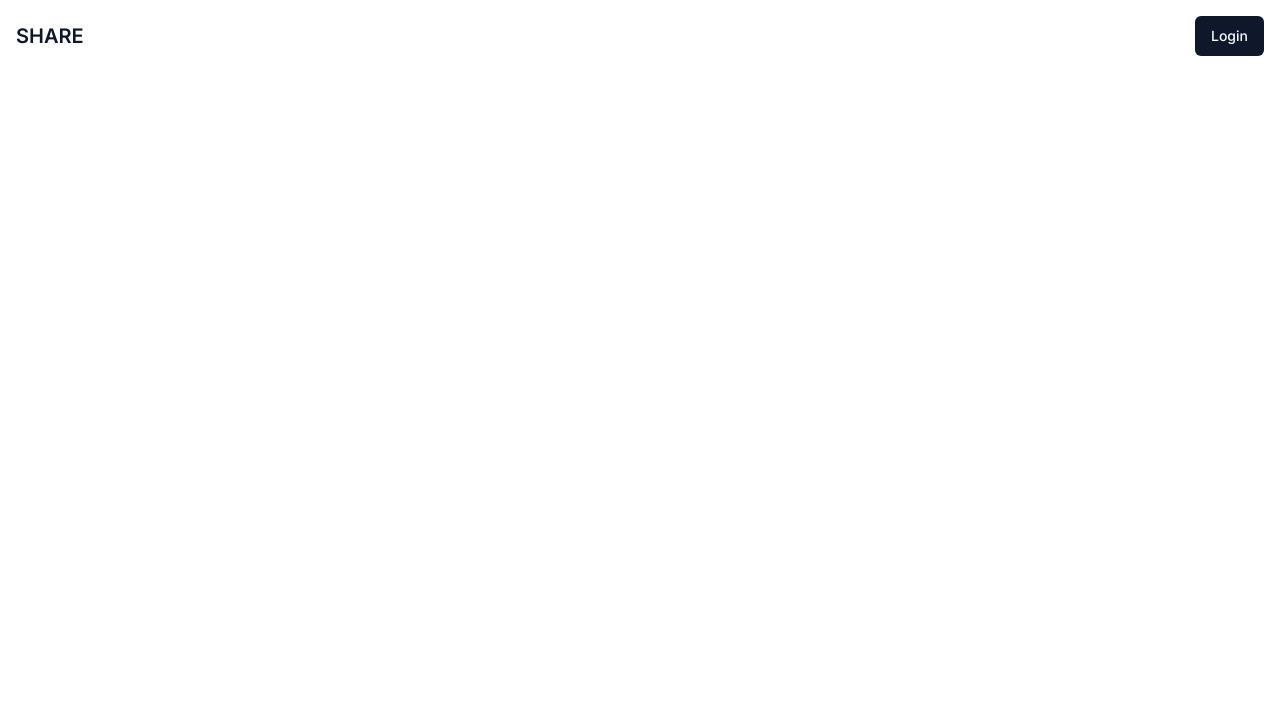
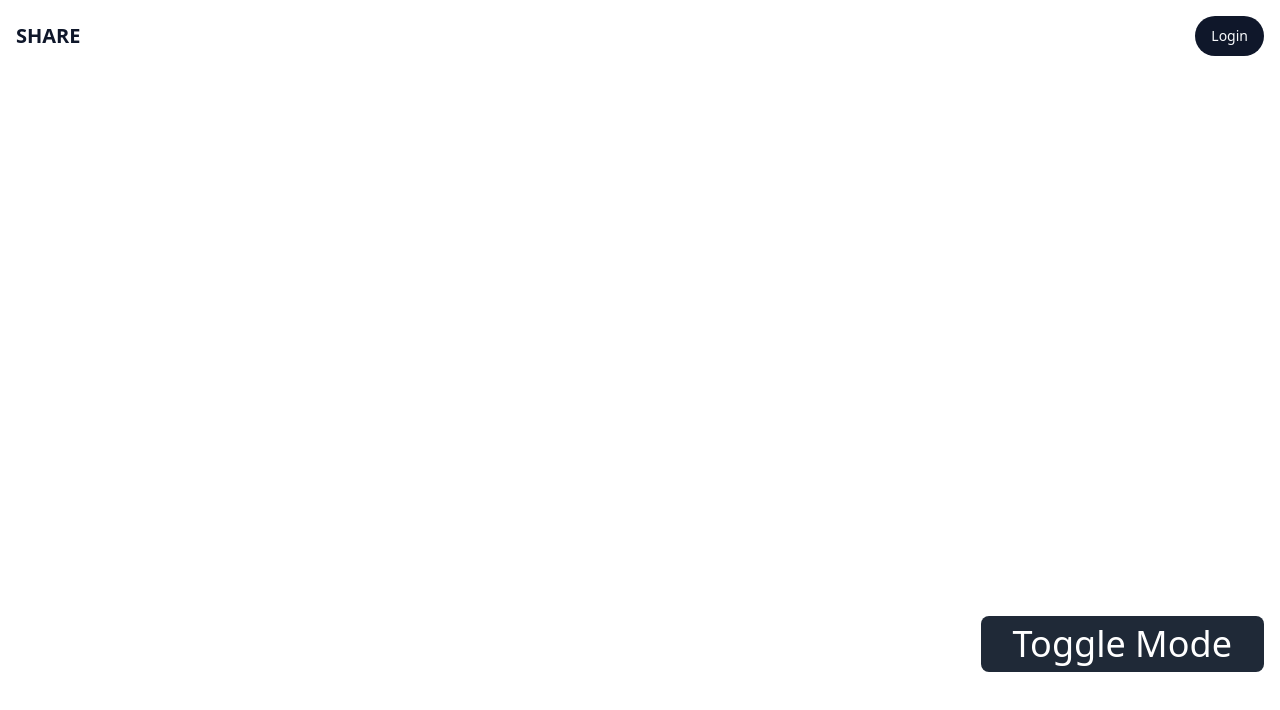
Before and after one commit to transonhy96/mono, a Next.js app in the folder packages/web/: page / in a window 1280 px wide. Shown: the top 710 px of the page. Built offline with nearby package versions, Linux system fonts and the light colour scheme.

Commit message:
feat(frontend): add darkmode

```diff
--- /dev/null
+++ b/packages/web/app/Providers.tsx
@@ -0,0 +1,8 @@
+"use client";
+import { ThemeProvider } from "next-themes";
+interface ProviderProps {
+  children?: React.ReactNode | JSX.Element;
+}
+export default function Providers({ children }: ProviderProps) {
+  return <ThemeProvider attribute="class">{children}</ThemeProvider>;
+}
--- a/packages/web/app/layout.tsx
+++ b/packages/web/app/layout.tsx
@@ -1,9 +1,7 @@
+import "./globals.css";
+
 import { Navbar } from "@/components";
-import "./globals.css";
-import { Inter } from "next/font/google";
-
-const inter = Inter({ subsets: ["latin"] });
-
+import Providers from "./Providers";
 export const metadata = {
   title: "Create Next App",
   description: "Generated by create next app",
@@ -16,9 +14,11 @@ export default function RootLayout({
 }) {
   return (
     <html lang="en">
-      <body className={inter.className}>
-        <Navbar />
-        {children}
+      <body>
+        <Providers>
+          <Navbar />
+          {children}
+        </Providers>
       </body>
     </html>
   );
--- a/packages/web/components/Auth/Register.tsx
+++ b/packages/web/components/Auth/Register.tsx
@@ -42,11 +42,11 @@ const Register = () => {
           </div>
           <div className="grid grid-cols-4 items-center gap-4">
             <Label htmlFor="password-re" className="text-right">
-              Confirm password
+              Reenter password
             </Label>
             <Input
               id="password-re"
-              placeholder="Confirm your password"
+              placeholder="Reenter your password"
               type="password"
               className="col-span-3"
             />
--- a/packages/web/components/Navbar.tsx
+++ b/packages/web/components/Navbar.tsx
@@ -1,4 +1,5 @@
 import { Auth } from "./Auth";
+import ThemeSwitcher from "./ThemeSwitcher";
 
 export const Navbar = () => {
   return (
@@ -14,6 +15,7 @@ export const Navbar = () => {
           <div className="font-medium text-blue-500">
             <Auth></Auth>
           </div>
+          <ThemeSwitcher></ThemeSwitcher>
         </div>
       </nav>
     </header>
--- a/packages/web/components/Sidebar.tsx
+++ b/packages/web/components/Sidebar.tsx
@@ -38,9 +38,7 @@ export function Sidebar(props: SheetProps) {
         </SheetHeader>
         {children && children}{" "}
         <SheetFooter>
-          <SheetClose asChild>
-            <Button type={actionType}>{action}</Button>
-          </SheetClose>
+          <SheetClose asChild></SheetClose>
         </SheetFooter>
       </SheetContent>
     </Sheet>
--- /dev/null
+++ b/packages/web/components/ThemeSwitcher/index.tsx
@@ -0,0 +1,19 @@
+"use client";
+import React from "react";
+import { useTheme } from "next-themes";
+
+const ThemeSwitcher = () => {
+  const { systemTheme, theme, setTheme } = useTheme();
+  const currentTheme = theme === "system" ? systemTheme : theme;
+
+  return (
+    <button
+      onClick={() => (theme == "dark" ? setTheme("light") : setTheme("dark"))}
+      className="bg-gray-800 dark:bg-gray-50 hover:bg-gray-600 dark:hover:bg-gray-300 transition-all duration-100 text-white dark:text-gray-800 px-8 py-2 text-2xl md:text-4xl rounded-lg absolute bottom-32"
+    >
+      Toggle Mode
+    </button>
+  );
+};
+
+export default ThemeSwitcher;
--- a/packages/web/components/index.tsx
+++ b/packages/web/components/index.tsx
@@ -1,2 +1,3 @@
 export * from "./Navbar";
 export * from "./Sidebar";
+export * from "./ThemeSwitcher";
--- a/packages/web/components/ui/button.tsx
+++ b/packages/web/components/ui/button.tsx
@@ -1,8 +1,8 @@
-import * as React from "react"
-import { Slot } from "@radix-ui/react-slot"
-import { cva, type VariantProps } from "class-variance-authority"
+import * as React from "react";
+import { Slot } from "@radix-ui/react-slot";
+import { cva, type VariantProps } from "class-variance-authority";
 
-import { cn } from "@/lib/utils"
+import { cn } from "@/lib/utils";
 
 const buttonVariants = cva(
   "inline-flex items-center justify-center rounded-md text-sm font-medium transition-colors focus-visible:outline-none focus-visible:ring-2 focus-visible:ring-ring focus-visible:ring-offset-2 disabled:opacity-50 disabled:pointer-events-none ring-offset-background",
@@ -20,9 +20,9 @@ const buttonVariants = cva(
         link: "underline-offset-4 hover:underline text-primary",
       },
       size: {
-        default: "h-10 py-2 px-4",
-        sm: "h-9 px-3 rounded-md",
-        lg: "h-11 px-8 rounded-md",
+        default: "h-10 py-2 px-4 rounded-full",
+        sm: "h-9 px-3 rounded-full",
+        lg: "h-11 px-8 rounded-full",
       },
     },
     defaultVariants: {
@@ -30,26 +30,26 @@ const buttonVariants = cva(
       size: "default",
     },
   }
-)
+);
 
 export interface ButtonProps
   extends React.ButtonHTMLAttributes<HTMLButtonElement>,
-    VariantProps<typeof buttonVariants> {
-  asChild?: boolean
+  VariantProps<typeof buttonVariants> {
+  asChild?: boolean;
 }
 
 const Button = React.forwardRef<HTMLButtonElement, ButtonProps>(
   ({ className, variant, size, asChild = false, ...props }, ref) => {
-    const Comp = asChild ? Slot : "button"
+    const Comp = asChild ? Slot : "button";
     return (
       <Comp
         className={cn(buttonVariants({ variant, size, className }))}
         ref={ref}
         {...props}
       />
-    )
+    );
   }
-)
-Button.displayName = "Button"
+);
+Button.displayName = "Button";
 
-export { Button, buttonVariants }
+export { Button, buttonVariants };
--- a/packages/web/package.json
+++ b/packages/web/package.json
@@ -32,5 +32,8 @@
     "tailwindcss": "3.3.2",
     "tailwindcss-animate": "^1.0.6",
     "typescript": "5.1.3"
+  },
+  "devDependencies": {
+    "next-themes": "^0.2.1"
   }
 }
```
Also changed, not shown: 1 other file (tests, documents, lock files or other folders).
